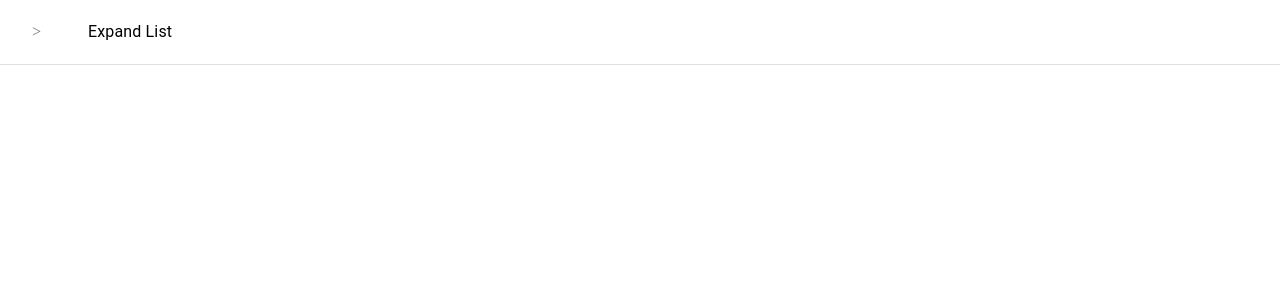
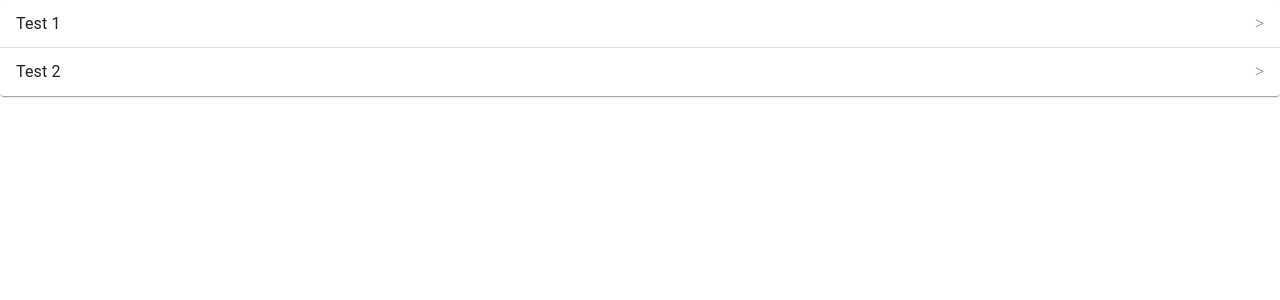
Before and after one commit to donghun-k/keep-learning, a React (Create React App) app: page / in a window 1280 px wide. Shown: the top 300 px of the page. Built offline with nearby package versions, Linux system fonts and the light colour scheme; the HTML template or start-up script is replaced by a standard one.

Commit message:
저장소 통합

```diff
--- a/src/Test.jsx
+++ b/src/Test.jsx
@@ -1,38 +1,40 @@
 import {
+  Accordion,
+  AccordionDetails,
+  AccordionSummary,
   Box,
-  Collapse,
-  List,
-  ListItem,
-  ListItemButton,
-  ListItemIcon,
-  ListItemText,
+  Typography,
 } from '@mui/material';
 import { useState } from 'react';
 
-const array = ['First', 'Second', 'Third', 'Fourth', 'Fifth'];
+const Test = () => {
+  const [accordion, setAccordion] = useState('');
 
-const Test = () => {
-  const [open, setOpen] = useState(false);
   return (
     <div>
       <Box>
-        <ListItem divider>
-          <ListItemButton onClick={() => setOpen(true)}>
-            <ListItemIcon>{'>'}</ListItemIcon>
-            <ListItemText primary={'Expand List'} />
-          </ListItemButton>
-        </ListItem>
-        <Collapse in={open}>
-          <List sx={{ marginLeft: '2rem' }}>
-            {array.map((listElm) => (
-              <ListItem divider>
-                <ListItemButton onClick={() => setOpen(false)}>
-                  <ListItemText primary={listElm} />
-                </ListItemButton>
-              </ListItem>
-            ))}
-          </List>
-        </Collapse>
+        <Accordion
+          expanded={accordion === 'test1'}
+          onChange={() => setAccordion('test1')}
+        >
+          <AccordionSummary expandIcon={'>'}>
+            <Typography>Test 1</Typography>
+          </AccordionSummary>
+          <AccordionDetails>
+            <Typography>My name is Dong Hun, Kim</Typography>
+          </AccordionDetails>
+        </Accordion>
+        <Accordion
+          expanded={accordion === 'test2'}
+          onChange={() => setAccordion('test2')}
+        >
+          <AccordionSummary expandIcon={'>'}>
+            <Typography>Test 2</Typography>
+          </AccordionSummary>
+          <AccordionDetails>
+            <Typography>My name is Dong Hun, Kim</Typography>
+          </AccordionDetails>
+        </Accordion>
       </Box>
     </div>
   );
```
